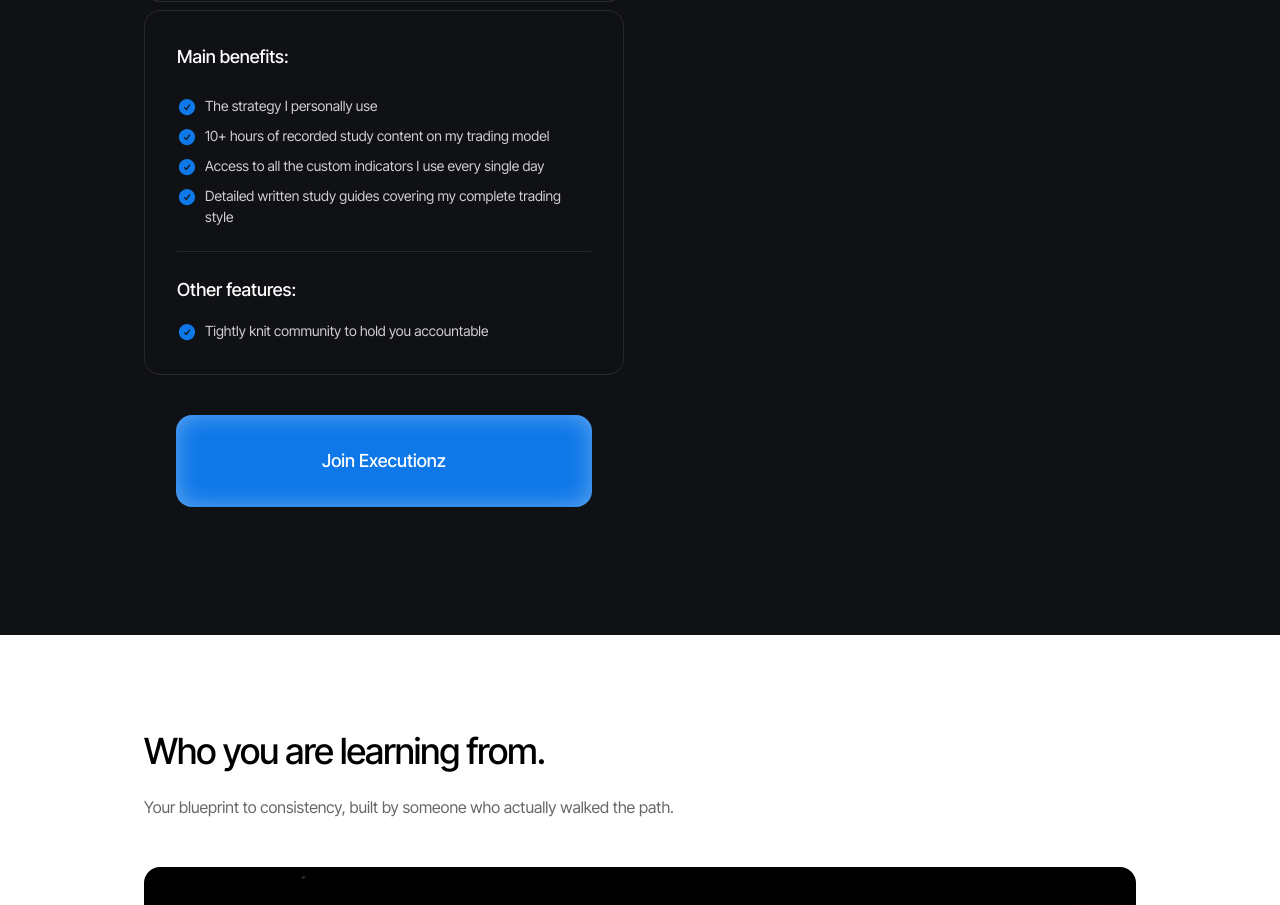
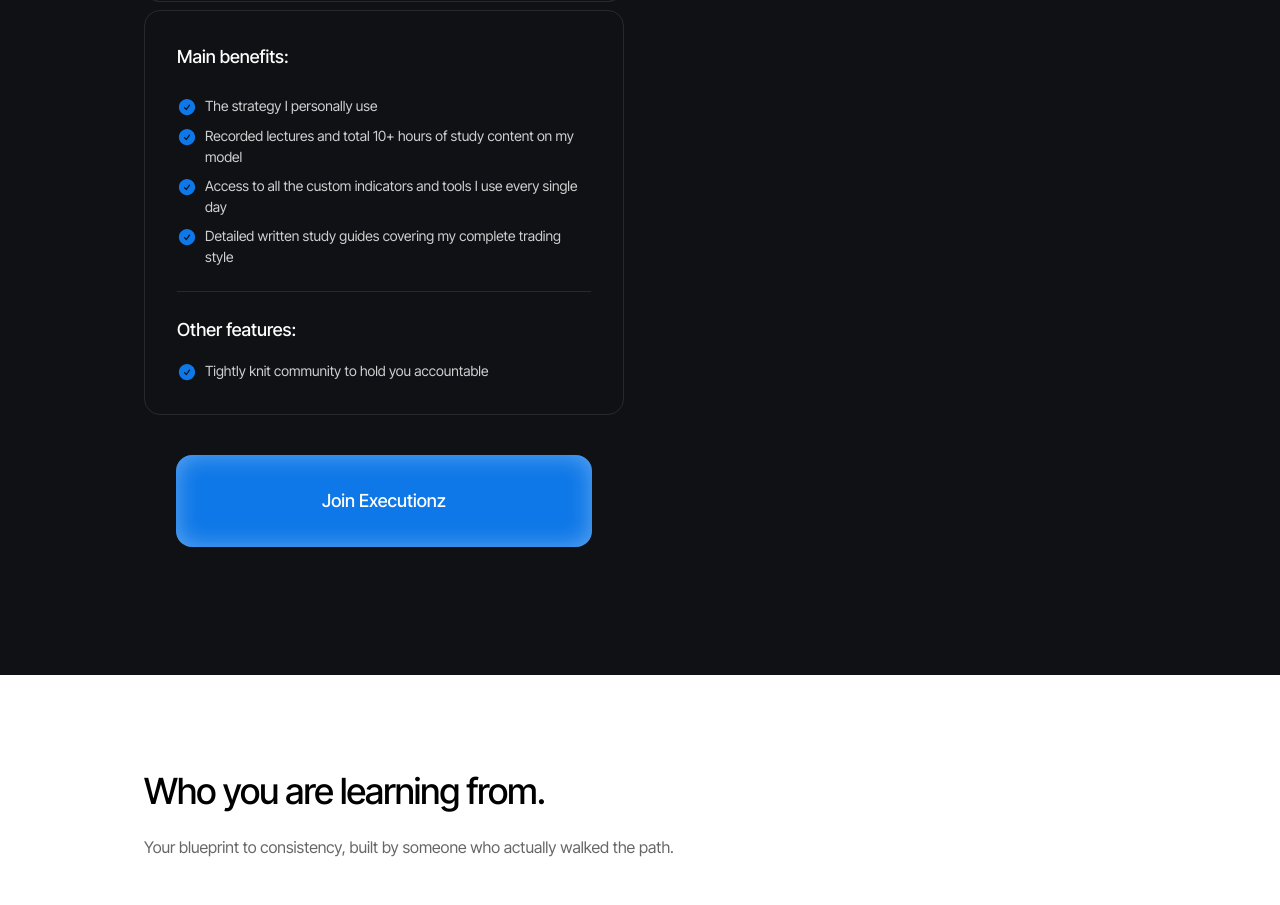
Before and after one commit to w1mayankz/Executionz, a React (Create React App) app: page / in a window 1280 px wide. Shown: the part 9826-10731 px from the top of the page. Built offline with nearby package versions, Linux system fonts and the light colour scheme.

Commit message:
Update App.js

```diff
--- a/src/App.js
+++ b/src/App.js
@@ -622,14 +622,14 @@ export default function App() {
                       <div className="flex items-start gap-2">
                         <CheckCircleIcon className="w-5 h-5 text-[#0E78E8] shrink-0 mt-0.5" />
                         <span className="text-white/80 text-[14px] font-normal font-['Inter_Tight']">
-                          10+ hours of recorded study content on my trading model
+                          Recorded lectures and total 10+ hours of study content on my model
                         </span>
                       </div>
 
                       <div className="flex items-start gap-2">
                         <CheckCircleIcon className="w-5 h-5 text-[#0E78E8] shrink-0 mt-0.5" />
                         <span className="text-white/80 text-[14px] font-normal font-['Inter_Tight']">
-                          Access to all the custom indicators I use every single day
+                          Access to all the custom indicators and tools I use every single day
                         </span>
                       </div>
 
```
